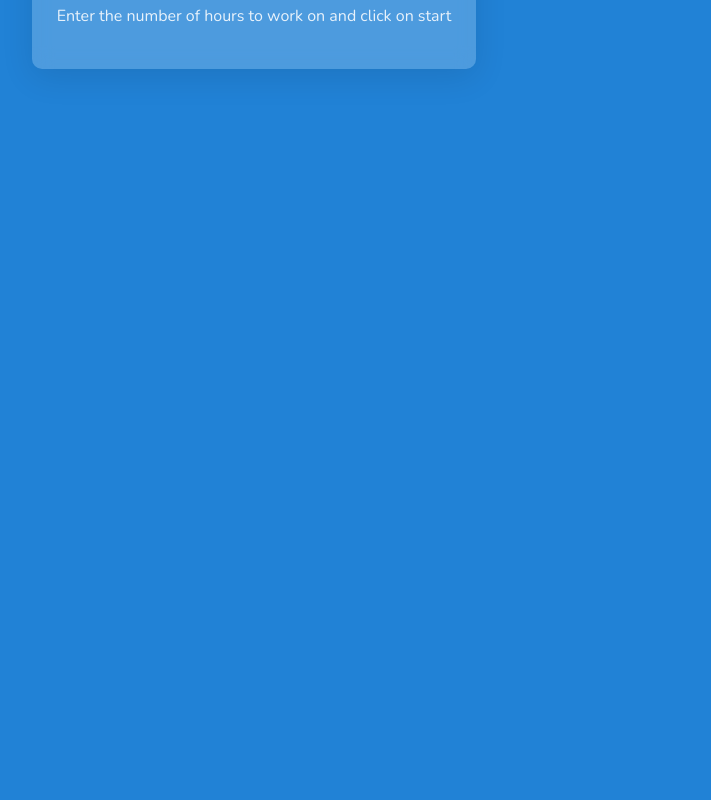
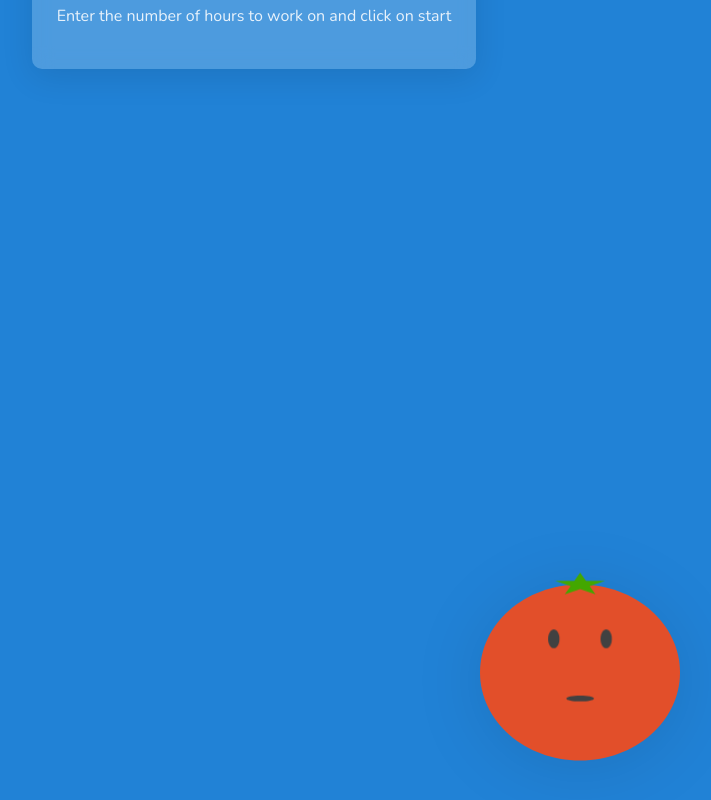
Before and after one commit to carlosnumber9/pomodorini, a React (Vite) app: page / in a window 1280 px wide. Shown: the part 468-1268 px from the top of the page, without its empty margins (386-1097 px from the left). Before the commit the page ends 800 px from the top, so only its background shows below. Built offline with nearby package versions, Linux system fonts and the light colour scheme.

Commit message:
feat: A little pomio appeared

```diff
--- a/src/App.tsx
+++ b/src/App.tsx
@@ -1,15 +1,25 @@
 import { useState, type ChangeEvent } from 'react'
+import type { Coordinates, Mode } from './declarations';
+import { usePomodorini } from './usePomodorini';
 import './App.css'
-import type { Mode } from './declarations';
-import { usePomodorini } from './usePomodorini';
+import { usePomio } from './usePomio';
 
 function App() {
   const [hours, setHours] = useState<number>(0);
   const [mode, setMode] = useState<Mode>('IDLE');
   const detailedTimeLeft: string = usePomodorini(hours, mode, setMode);
+  const { x, y }: Coordinates = usePomio();
+  console.log(`Coordinates: x=${x}, y=${y}`);
   return (
     <>
       <h1>Pomodorini</h1>
+      <svg className="pomio" style={{ left: x, top: y }} width="725" height="681" viewBox="0 0 725 681" fill="none" xmlns="http://www.w3.org/2000/svg">
+        <path d="M725 362C725 538.179 562.703 681 362.5 681C162.297 681 0 538.179 0 362C0 185.821 162.297 43 362.5 43C562.703 43 725 185.821 725 362Z" fill="#E24F2A" />
+        <path id="left-eye" d="M288 240C288 258.778 278.822 274 267.5 274C256.178 274 247 258.778 247 240C247 221.222 256.178 206 267.5 206C278.822 206 288 221.222 288 240Z" fill="#414141" />
+        <path id="right-eye" d="M478 240C478 258.778 468.822 274 457.5 274C446.178 274 437 258.778 437 240C437 221.222 446.178 206 457.5 206C468.822 206 478 221.222 478 240Z" fill="#414141" />
+        <path d="M363 0L384.329 30.0578L453.35 30.0578L397.511 48.6345L418.84 78.6922L363 60.1155L307.16 78.6922L328.489 48.6345L272.65 30.0578L341.671 30.0578L363 0Z" fill="#43A700" />
+        <path d="M413 456.5C413 462.299 390.614 467 363 467C335.386 467 313 462.299 313 456.5C313 450.701 335.386 446 363 446C390.614 446 413 450.701 413 456.5Z" fill="#414141" />
+      </svg>
       {mode === 'IDLE' && <div className="container">
         <input type='number' onChange={(e: ChangeEvent<HTMLInputElement>) => setHours(parseInt(e.target.value) ?? 0)} />
         <button onClick={() => setMode('WORKING')}> Start </button>
--- a/src/declarations.ts
+++ b/src/declarations.ts
@@ -1 +1,6 @@
 export type Mode = 'IDLE' | 'WORKING' | 'FINISHED';
+
+export interface Coordinates {
+    x: number;
+    y: number;
+}
--- a/src/index.css
+++ b/src/index.css
@@ -1,4 +1,20 @@
 @import url('https://fonts.googleapis.com/css2?family=Libre+Baskerville:ital,wght@0,400;0,700;1,400&family=Nunito:ital,wght@0,200..1000;1,200..1000&display=swap');
+
+@keyframes blink {
+
+  0%,
+  100% {
+    transform: scaleY(1);
+  }
+
+  3% {
+    transform: scaleY(0.1);
+  }
+
+  7% {
+    transform: scaleY(1);
+  }
+}
 
 :root {
   font-family: "Nunito", sans-serif;
@@ -69,6 +85,12 @@ button:focus-visible {
   box-shadow: 0 8px 32px rgba(0, 0, 0, 0.1);
 }
 
+.pomio {
+  position: absolute;
+  width: 200px;
+  filter: drop-shadow(0 8px 32px rgba(0, 0, 0, 0.1));
+}
+
 @media (prefers-color-scheme: light) {
   a:hover {
     color: #747bff;
@@ -78,3 +100,9 @@ button:focus-visible {
     background-color: #f9f9f9;
   }
 }
+
+#left-eye,
+#right-eye {
+  transform-origin: 40% 40%;
+  animation: blink 5s infinite linear;
+}
--- /dev/null
+++ b/src/usePomio.ts
@@ -0,0 +1,13 @@
+import { useEffect, useState } from "react"
+import { generateCoordinates } from "./utils";
+import type { Coordinates } from "./declarations";
+
+export const usePomio = () => {
+    const [coords, setCoords] = useState<Coordinates>({ x: 0, y: 0 });
+
+    useEffect(() => {
+        setCoords(generateCoordinates());
+    }, []);
+
+    return coords;
+}
--- a/src/utils.ts
+++ b/src/utils.ts
@@ -10,3 +10,11 @@ export const getRemainingTime = (totalWorkTime: number, startTime: number): numb
     const timeRemaining: number = Math.abs(totalWorkTime - msPassed);
     return timeRemaining;
 }
+
+export const generateCoordinates = () => {
+    const width = window.innerWidth;
+    const height = window.innerHeight;
+    const x = Math.floor(Math.random() * width);
+    const y = Math.floor(Math.random() * height);
+    return { x, y };
+}
```
Also changed, not shown: src/assets/tomato.svg (added).
